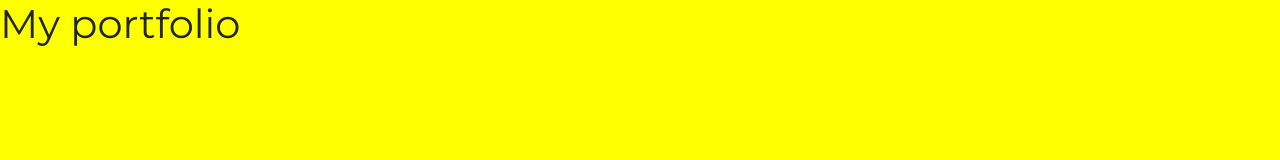
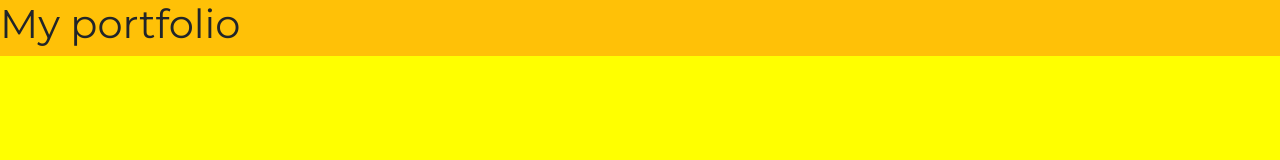
Before and after one commit to mariannakuzmenko/my-portfolio, a plain HTML site: page index.html in a window 1280 px wide. Drawn offline with nearby package versions, Linux system fonts and the light colour scheme.

Commit message:
bootstrap

```diff
--- a/index.html
+++ b/index.html
@@ -13,6 +13,7 @@
     <title>Document</title>
 </head>
 <body>
+    <div class="d-flex bg-warning">
    <h1>My portfolio</h1>
-</body>
+   </div>
 </html>
```
